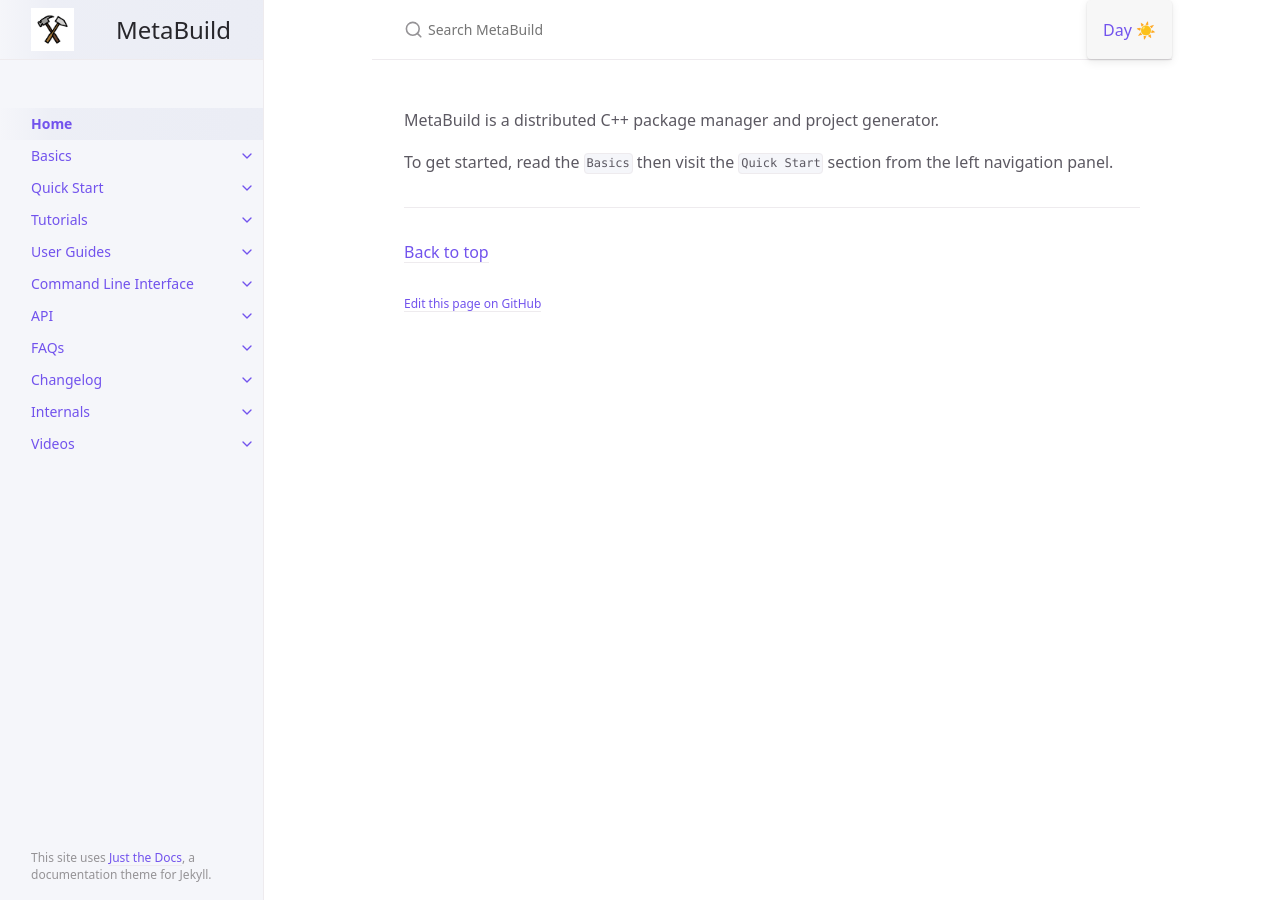
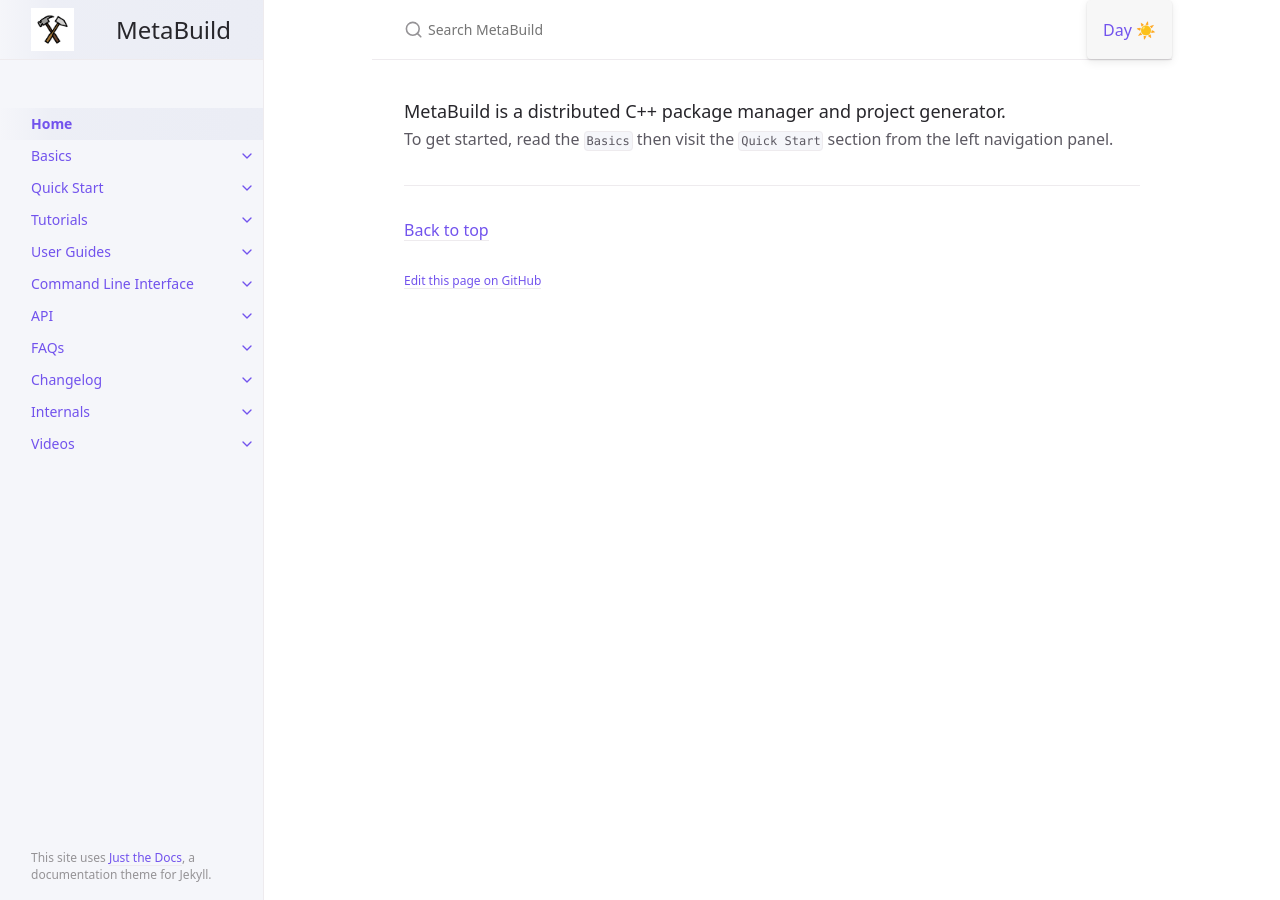
Before and after one commit to BadBob2021/mb, a Jekyll site: the page built from index.md, in a window 1280 px wide. Built offline with Jekyll 4.4.1, drawn with Linux system fonts in a browser that asks for light colours.

Commit message:
Add files via upload

```diff
--- a/index.md
+++ b/index.md
@@ -5,6 +5,6 @@
 nav_order : 0
 ---
 
-MetaBuild is a distributed C++ package manager and project generator.
+### MetaBuild is a distributed C++ package manager and project generator.
 
 To get started, read the `Basics` then visit the `Quick Start` section from the left navigation panel.
```
